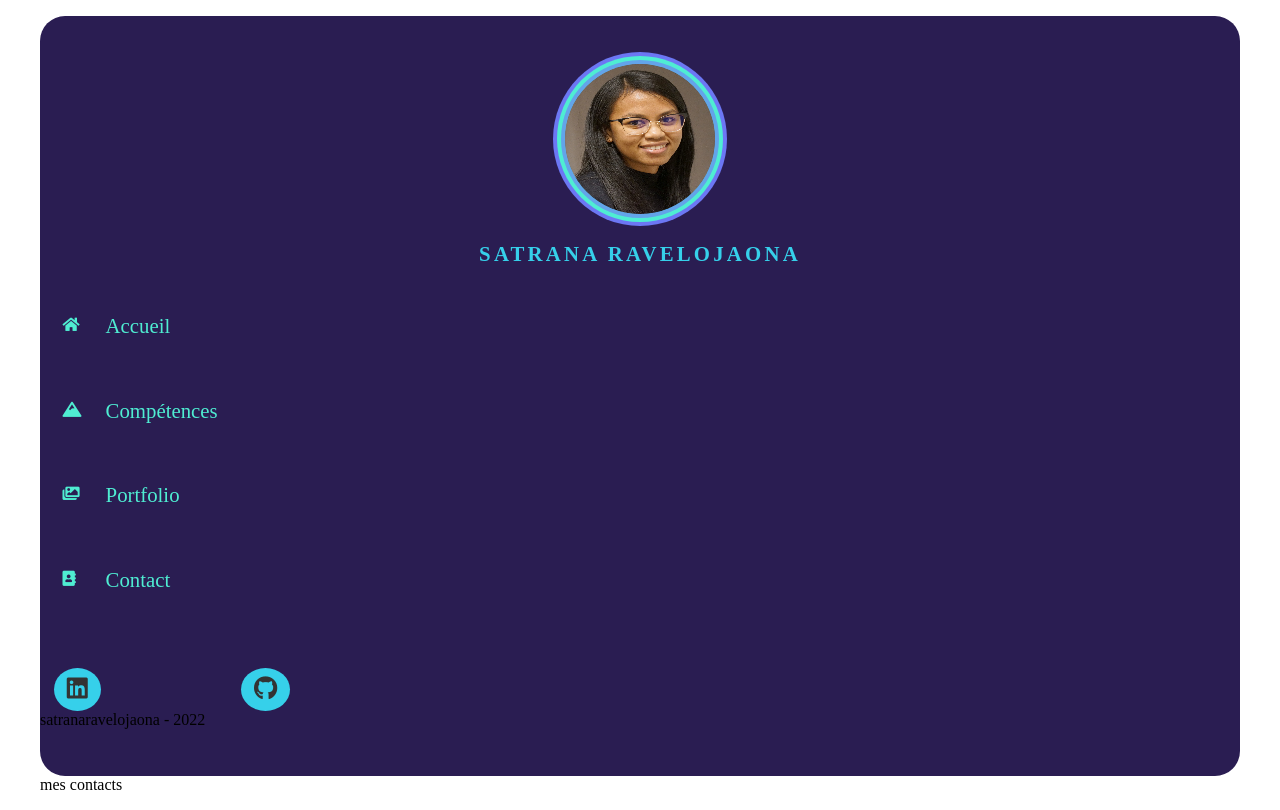
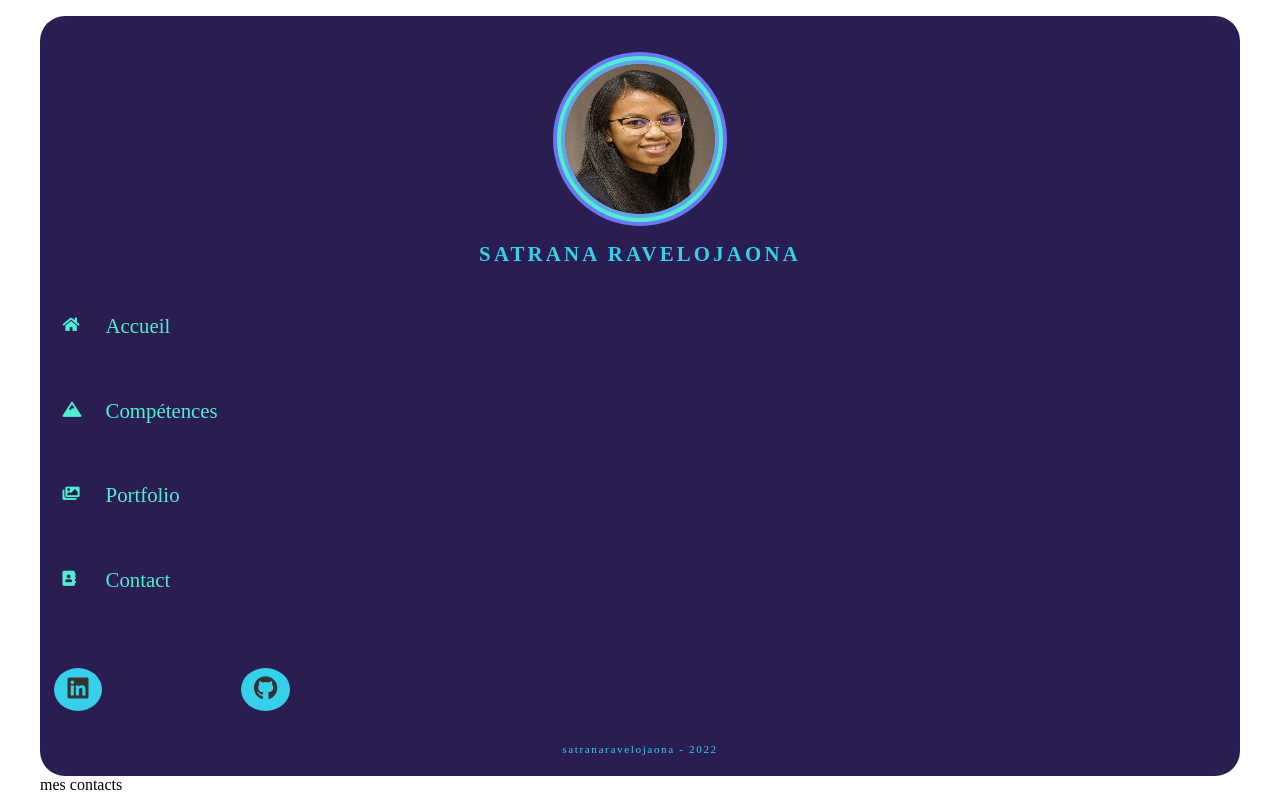
Before and after one commit to SaRvj/CV, a React (Create React App) app: page /contact in a window 1280 px wide. Built offline with nearby package versions, Linux system fonts and the light colour scheme; a web font is replaced by a local one.

Commit message:
overall style finalization

```diff
--- a/src/styles/components/_navigation.scss
+++ b/src/styles/components/_navigation.scss
@@ -98,6 +98,33 @@
             padding: .5rem .8rem;
             transition: 0.3s;
             cursor: pointer;
+
+            a:visited {
+                color: $color-1;
+            }
+            &:nth-child(1) {
+                padding: .5rem .85rem;
+            }
+            &:nth-child(4) {
+                padding: .5rem .75rem;
+            }
+            &:hover {
+                background: $color-4;
+            }
+        }
+    }
+    .signature {
+        margin-top: 2rem;
+        text-align: center;
+        letter-spacing: .1rem;
+        font-size: .7rem;
+
+        p{
+            color: $color-5;
+
+            &:hover {
+                color: $color-4;
+            }
         }
     }
 }
```
